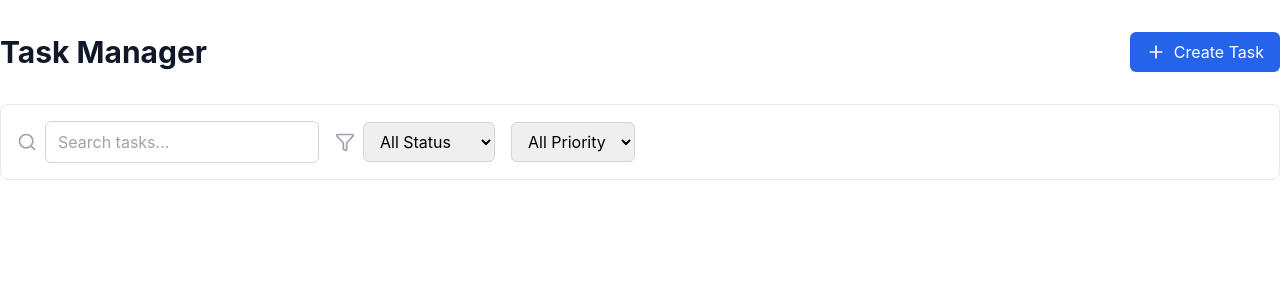
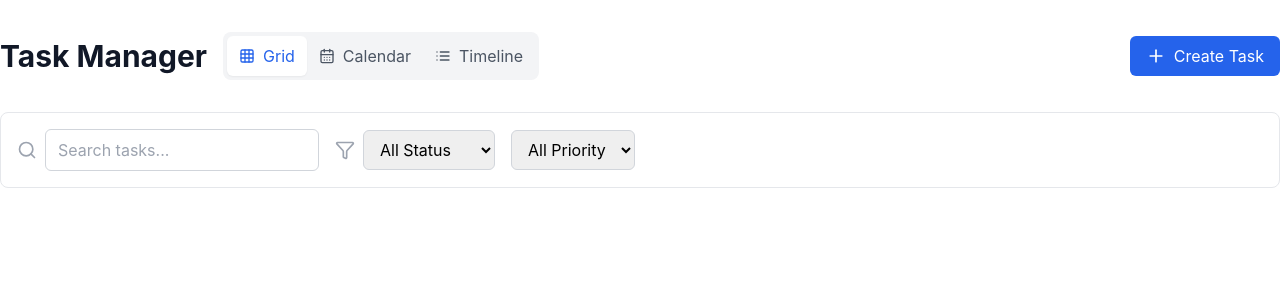
Before and after one commit to Krisha-023/Task_Manager, a React (Create React App) app: page / in a window 1280 px wide. Shown: the top 300 px of the page. Built offline with nearby package versions, Linux system fonts and the light colour scheme.

Commit message:
feat: add-viewbutton

```diff
--- a/src/components/Header.jsx
+++ b/src/components/Header.jsx
@@ -1,12 +1,12 @@
 import { Plus } from "lucide-react";
-// import { ViewToggle } from "./ViewToggle";
+import { ViewOptions } from "./ViewOptions";
 
 export const Header = ({ onCreateTask }) => {
   return (
     <div className="flex justify-between items-center mb-8">
       <div className="flex items-center gap-4">
         <h1 className="text-3xl font-bold text-gray-900">Task Manager</h1>
-        {/* <ViewToggle /> */}
+        <ViewOptions />
       </div>
       <button
         onClick={onCreateTask}
--- a/src/components/TaskManager.jsx
+++ b/src/components/TaskManager.jsx
@@ -3,6 +3,7 @@ import { useState } from "react";
 import { TaskModal } from "./TaskModal";
 import { Filters } from "./Filters";
 import { TaskCard } from "./TaskCard";
+import { TaskContext } from "../context/context";
 
 export const TaskManager = () => {
   const [showModal, setShowModal] = useState(false);
@@ -10,6 +11,7 @@ export const TaskManager = () => {
   const [search, setSearch] = useState("");
   const [statusFilter, setStatusFilter] = useState("all");
   const [priorityFilter, setPriorityFilter] = useState("all");
+  const [currentView, setCurrentView] = useState("grid");
 
   const createTask = (taskData) => {
     const newTask = {
@@ -31,8 +33,13 @@ export const TaskManager = () => {
     setTasks(tasks.filter((task) => task.id !== id));
   };
 
+  const contextValue = {
+    currentView,
+    setCurrentView,
+  };
+
   return (
-    <>
+    <TaskContext.Provider value={contextValue}>
       <Header onCreateTask={() => setShowModal(true)} />
       <Filters
         searchTerm={search}
@@ -59,6 +66,6 @@ export const TaskManager = () => {
           onClose={() => setShowModal(false)}
         />
       )}
-    </>
+    </TaskContext.Provider>
   );
 };
--- /dev/null
+++ b/src/components/ViewOptions.jsx
@@ -0,0 +1,43 @@
+import { Grid, CalendarDays, List } from "lucide-react";
+import { useTaskContext } from "../context/context";
+
+export const ViewOptions = () => {
+  const views = [
+    { id: "grid", label: "Grid", icon: Grid },
+    { id: "calendar", label: "Calendar", icon: CalendarDays },
+    { id: "timeline", label: "Timeline", icon: List },
+  ];
+
+  return (
+    <div className="flex bg-gray-100 rounded-lg p-1">
+      {views.map((view) => {
+        const IconComponent = view.icon;
+        return (
+          <ViewToggleButton
+            key={view.id}
+            view={view}
+            IconComponent={IconComponent}
+          />
+        );
+      })}
+    </div>
+  );
+};
+
+const ViewToggleButton = ({ view, IconComponent }) => {
+  const { currentView, setCurrentView } = useTaskContext();
+
+  return (
+    <button
+      onClick={() => setCurrentView(view.id)}
+      className={`flex items-center gap-2 px-3 py-2 rounded-md transition-colors ${
+        currentView === view.id
+          ? "bg-white text-blue-600 shadow-sm"
+          : "text-gray-600 hover:text-gray-900"
+      }`}
+    >
+      <IconComponent className="w-4 h-4" />
+      {view.label}
+    </button>
+  );
+};
--- /dev/null
+++ b/src/context/context.js
@@ -0,0 +1,11 @@
+import React from "react";
+
+export const TaskContext = React.createContext();
+
+export const useTaskContext = () => {
+  const context = React.useContext(TaskContext);
+  if (!context) {
+    throw new Error("useTaskContext must be used within TaskProvider");
+  }
+  return context;
+};
```
